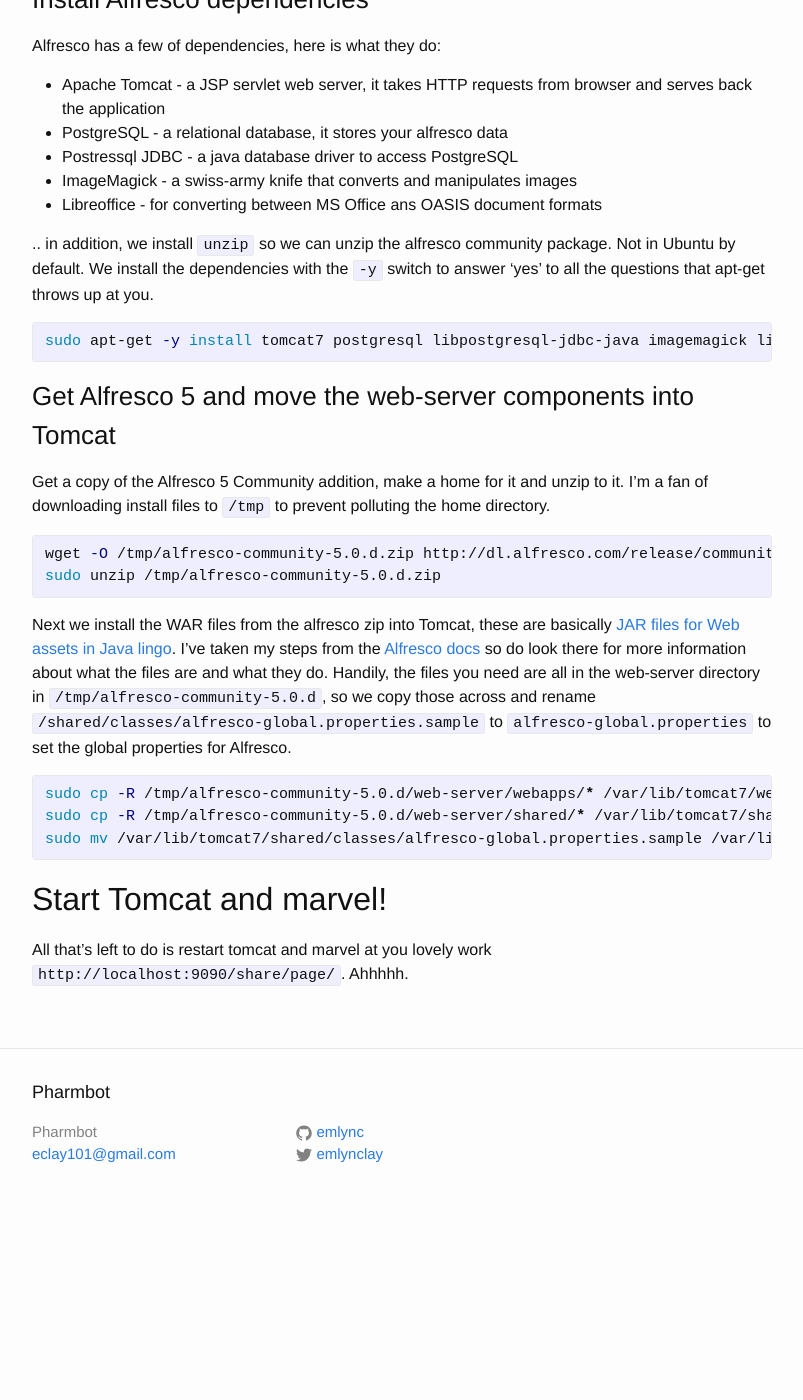
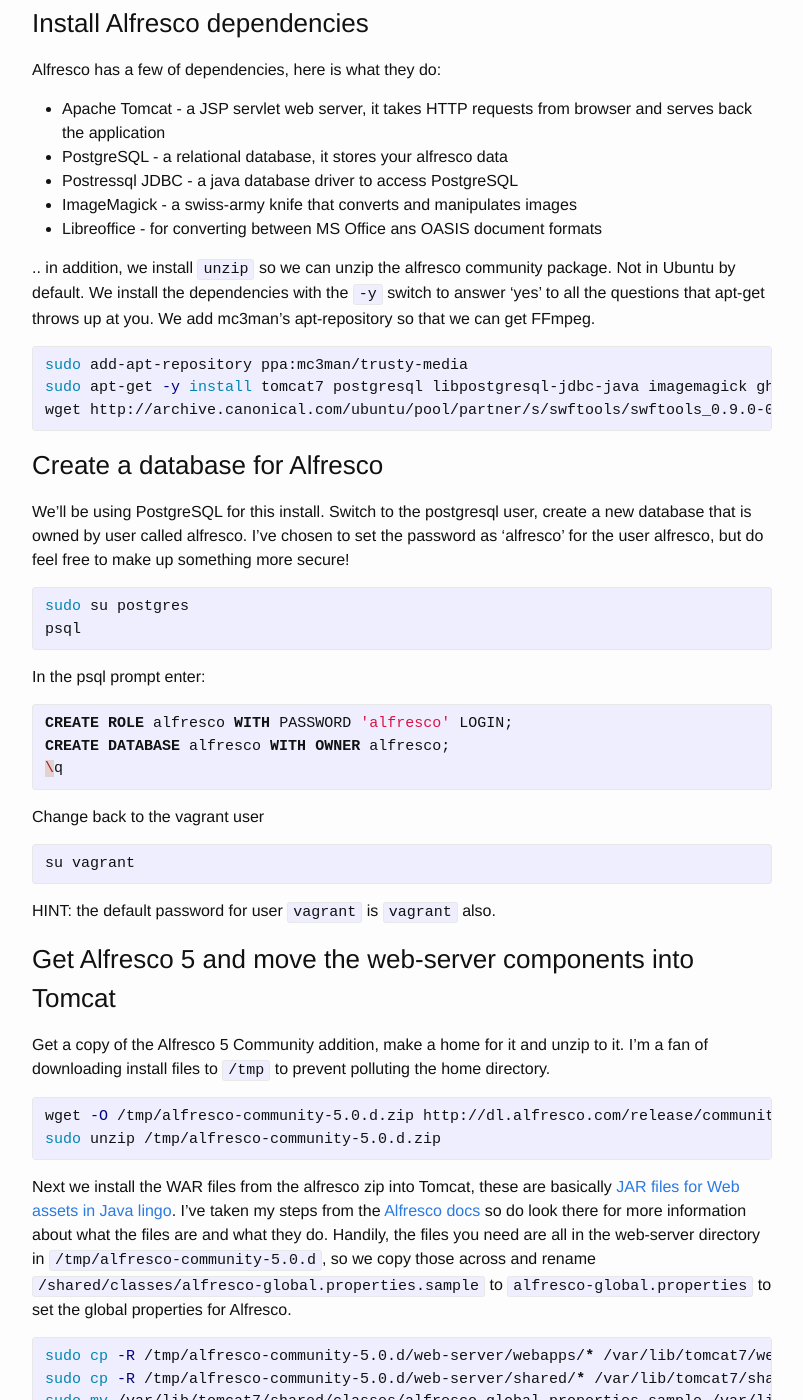
Before and after one commit to EmlynC/emlync.github.io, a Jekyll site: the page built from _posts/2015-08-06-install-alfresco-5.0-to-ubuntu-14.04LTS.md, in a window 1280 px wide and 1400 px high, scrolled down 1660 px. Shown: the whole window, without its empty margins (238-1041 px from the left). Built offline with Jekyll 4.4.1, drawn with Linux system fonts in a browser that asks for light colours; before the commit the page ends 2886 px from its top, so only the background shows below that; some of the changed text lies outside the part shown.

Commit message:
Added in the details to install postgresql

```diff
--- a/_posts/2015-08-06-install-alfresco-5.0-to-ubuntu-14.04LTS.md
+++ b/_posts/2015-08-06-install-alfresco-5.0-to-ubuntu-14.04LTS.md
@@ -16,8 +16,9 @@ work for Linux also.
 I've taken inspiration from the
 [install script created by Loftux](https://github.com/loftuxab/alfresco-ubuntu-install)
 and the ansible script created by
-[libersoft](https://github.com/libersoft/ansible-alfresco). Thanks
-chaps for putting those repos together!
+[libersoft](https://github.com/libersoft/ansible-alfresco). [Francesco Corti did a great job listing all of the steps](http://fcorti.com/2014/10/13/how-to-install-alfresco-5-0-ubuntu-14-04-lts/),
+I've made use of that post in this blog. Thanks chaps for putting
+those repos together!
 
 Note, you can use the installation wizards from
 [Alfresco](http://docs.alfresco.com/community/concepts/simpleinstalls-community-intro.html),
@@ -103,11 +104,42 @@ Alfresco has a few of dependencies, here is what they do:
 .. in addition, we install `unzip` so we can unzip the alfresco
 community package. Not in Ubuntu by default. We install the
 dependencies with the `-y` switch to answer 'yes' to all the questions
-that apt-get throws up at you.
+that apt-get throws up at you. We add mc3man's apt-repository so that
+we can get FFmpeg.
 
 {% highlight bash %}
-sudo apt-get -y install tomcat7 postgresql libpostgresql-jdbc-java imagemagick libreoffice unzip
+sudo add-apt-repository ppa:mc3man/trusty-media
+sudo apt-get -y install tomcat7 postgresql libpostgresql-jdbc-java imagemagick ghostscript libreoffice ffmpeg unzip libjpeg62 libgif4 libart-2.0-2
+wget http://archive.canonical.com/ubuntu/pool/partner/s/swftools/swftools_0.9.0-0ubuntu2_amd64.deb && chmod a+x swftools_0.9.0-0ubuntu2_amd64.deb && sudo dpkg -i swftools_0.9.0-0ubuntu2_amd64.deb
 {% endhighlight %}
+
+### Create a database for Alfresco
+
+We'll be using PostgreSQL for this install. Switch to the postgresql
+user, create a new database that is owned by user called
+alfresco. I've chosen to set the password as 'alfresco' for the user
+alfresco, but do feel free to make up something more secure!
+
+{% highlight bash %}
+sudo su postgres
+psql
+{% endhighlight %}
+
+In the psql prompt enter:
+
+{% highlight sql %}
+CREATE ROLE alfresco WITH PASSWORD 'alfresco' LOGIN;
+CREATE DATABASE alfresco WITH OWNER alfresco;
+\q
+{% endhighlight %}
+
+Change back to the vagrant user
+
+{% highlight bash %}
+su vagrant
+{% endhighlight %}
+
+HINT: the default password for user `vagrant` is `vagrant` also.
 
 ### Get Alfresco 5 and move the web-server components into Tomcat
 
@@ -138,6 +170,8 @@ sudo cp -R /tmp/alfresco-community-5.0.d/web-server/shared/* /var/lib/tomcat7/sh
 sudo mv /var/lib/tomcat7/shared/classes/alfresco-global.properties.sample /var/lib/tomcat7/shared/classes/alfresco-global.properties
 {% endhighlight %}
 
+
+
 ## Start Tomcat and marvel!
 
 All that's left to do is restart tomcat and marvel at you lovely work
```
Also changed, not shown: other parts of _posts/2015-08-06-install-alfresco-5.0-to-ubuntu-14.04LTS.md (+2 -2 lines).
